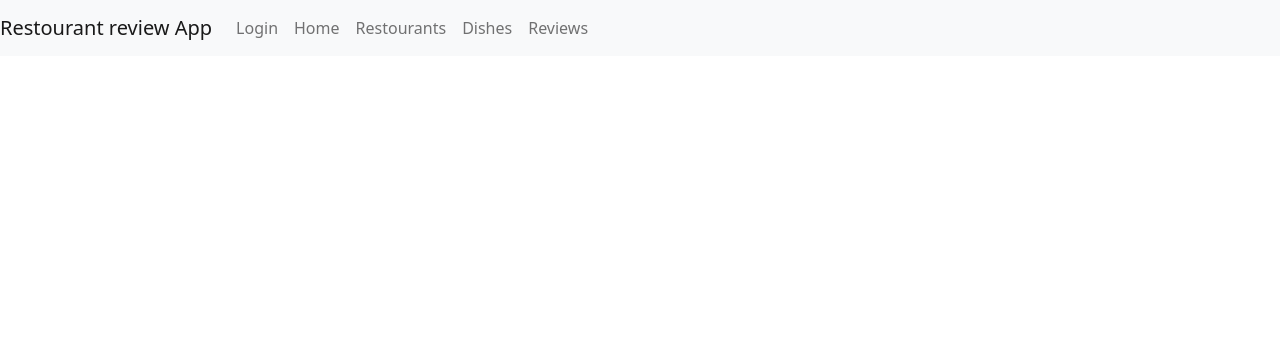
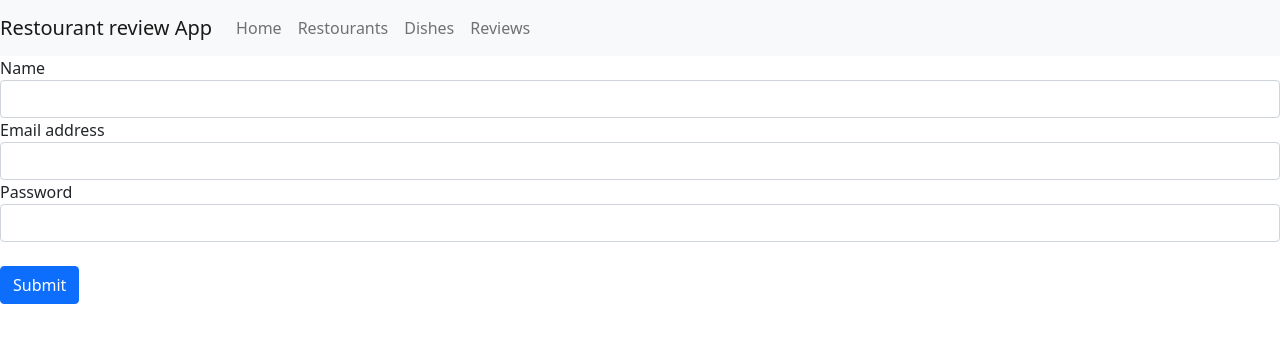
Before and after one commit to XElderX/restaurant_review_app_ReactPart, a React (Create React App) app: page /register in a window 1280 px wide. Shown: the top 342 px of the page. Built offline with nearby package versions, Linux system fonts and the light colour scheme.

Commit message:
added registration form

```diff
--- a/src/App.js
+++ b/src/App.js
@@ -7,6 +7,7 @@ import Dishes from './components/Dishes/Dishes';
 import Reviews from './components/Reviews/Reviews';
 import { BrowserRouter, Routes, Route } from "react-router-dom";
 import Login from './components/Login/Login';
+import Register from './components/Register/Register';
 
 
 function App() {
@@ -16,6 +17,7 @@ function App() {
 
       <Routes>
         <Route exact path='/login' element={<Login />} />
+        <Route exact path='/register' element={<Register />} />
         <Route exact path='/home' element={<Home />} />
         <Route exact path='/restourants' element={<Restourants />} />
         <Route exact path='/dishes' element={<Dishes />} />
--- a/src/components/Header.js
+++ b/src/components/Header.js
@@ -12,12 +12,13 @@ function Header(){
             </button>
             <div className="navbar-collapse collapse" id="navbarNav">
                 <ul className="navbar-nav">
-                    <li className="nav-item"><Link className="nav-link" to="/login">Login</Link></li>
+
                     <li className="nav-item"><Link className="nav-link" to="/home">Home</Link></li>
                     <li className="nav-item"><Link className="nav-link" to="/restourants">Restourants</Link></li>
                     <li className="nav-item"><Link className="nav-link" to="/dishes">Dishes</Link></li>
                     <li className="nav-item"><Link className="nav-link" to="/reviews">Reviews</Link></li>
                 </ul>
+
             </div>
         </nav>)
   }
--- a/src/components/Home.js
+++ b/src/components/Home.js
@@ -1,4 +1,5 @@
 import React from 'react';
+import { Link } from 'react-router-dom';
 import logo from '../logo.svg';
 
 function Home(){
@@ -6,6 +7,16 @@ function Home(){
         <>
 
             <p style={{ display: 'inline' }}>Welcome to restourant review App!</p>
+
+            <div className="container">
+
+
+            <ul className="navbar-nav">
+                    <li className="nav-item"><Link className="nav-link" to="/login">Login</Link></li>
+                    <li className="nav-item"><Link className="nav-link" to="/register">Register</Link></li>
+
+                </ul>
+         </div>
         </>
     )
 };
--- /dev/null
+++ b/src/components/Register/Register.js
@@ -0,0 +1,69 @@
+import React, { useState } from 'react';
+import { useNavigate } from 'react-router-dom';
+
+const Register = () => {
+    const [email, setEmail] = useState();
+
+
+    const handleSubmit =  event => {
+        event.preventDefault();
+
+    fetch('http://127.0.0.1:8000/api/v1/register/',
+        { method: 'POST', headers: { Accept: 'application/json','Content-Type': 'application/json' },
+        body: JSON.stringify(
+            {
+                "name": event.target.name.value,
+                "email": event.target.email.value,
+                "password": event.target.password.value,
+            }
+
+        )
+    }).then(response => {
+        console.log(response);
+
+        if (response.status === 200) {
+            console.log('ok');
+        }
+    })
+        .catch(error => {
+            console.log(error)
+        })
+    }
+
+
+    return ( <>
+
+    <form onSubmit={handleSubmit}>
+         <div className="form-group">
+            <label htmlFor="name">Name</label>
+            <input
+            type="text"
+            className="form-control"
+            name="name"
+              />
+        </div>
+        <div className="form-group">
+            <label htmlFor="exampleInputEmail1">Email address</label>
+            <input type="email"
+            className="form-control"
+            name="email"
+             />
+
+        </div>
+        <div className="form-group">
+            <label htmlFor="pass">Password</label>
+            <input type="password"
+             className="form-control"
+             name="password"
+             />
+        </div>
+        <br/>
+        <button type="submit" className="btn btn-primary">Submit</button>
+    </form>
+
+    </>
+    );
+
+}
+
+export default Register;
```
